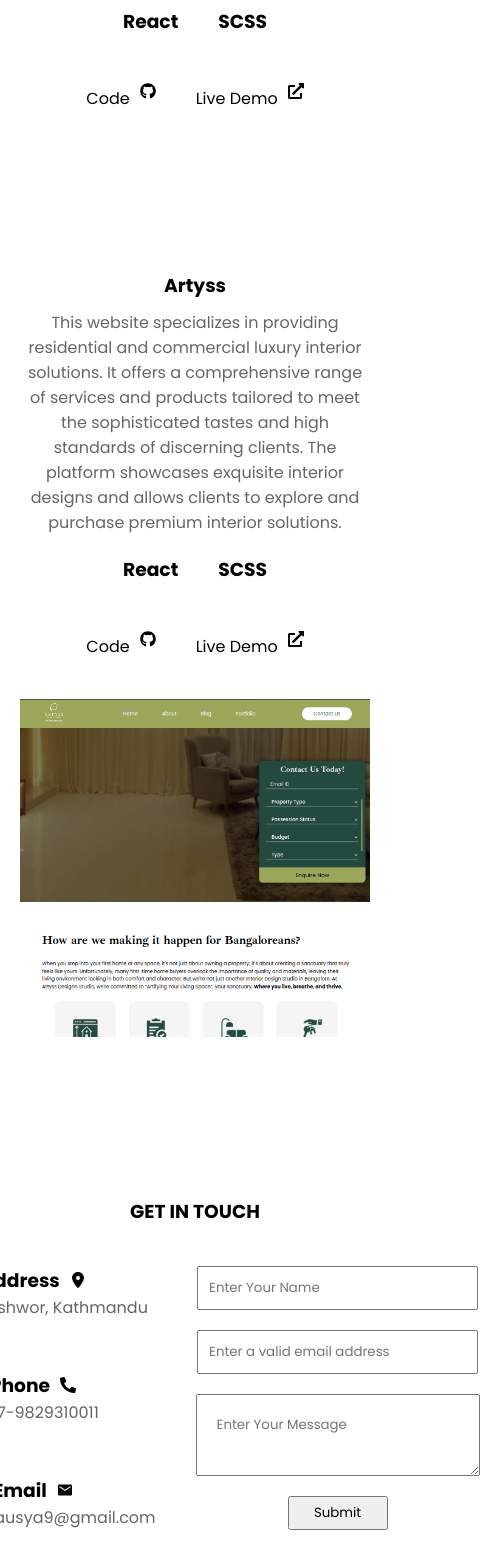
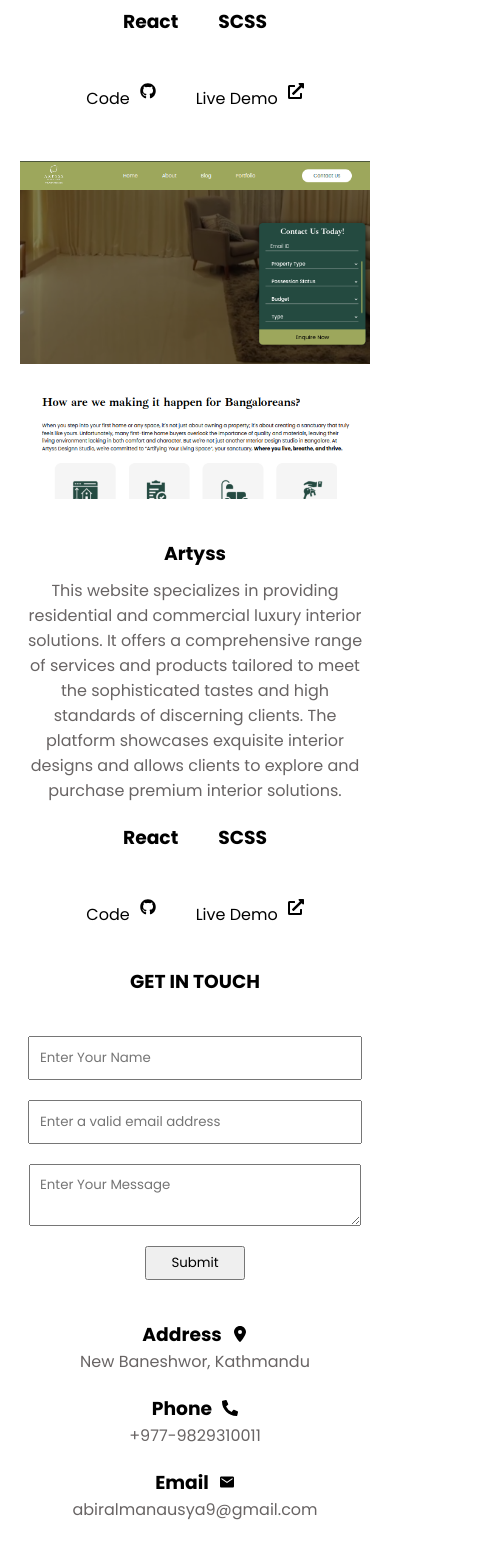
Before and after one commit to SanjeevRoyy/myPortfolio, a React (Vite) app: page / in a window 390 px wide. Shown: the part 2102-3670 px from the top of the page, 480 px wide, since content can reach past the window. Built offline with nearby package versions, Linux system fonts and the light colour scheme; a web font is replaced by a local one.

Commit message:
made responsive contact and portfolio

```diff
--- a/src/pages/Portfolio.jsx
+++ b/src/pages/Portfolio.jsx
@@ -53,7 +53,7 @@
         </div>
       </div>
 
-      <div style={{ marginTop: "120px" }} className="ProjectSection">
+      <div className="ProjectSection MarginUp">
         <div className="ProjectDetails">
           <h3>Artyss</h3>
           <p>
--- a/src/scss/pages/home/_contact.scss
+++ b/src/scss/pages/home/_contact.scss
@@ -1,19 +1,21 @@
 .ContactDiv {
   margin-top: 140px;
-  //    padding: 0px;
-  //    background: whitesmoke;
-  //    text-align: center;
+  @media only screen and (max-width:800px){
+    margin-top: 20px;
+  }
 }
 .Details {
-  // margin-top: 40px;
   display: flex;
   flex-direction: column;
   justify-content: space-between;
   gap: 20px;
   text-align: center;
+
   p {
     color: rgb(104, 100, 100);
   }
+
+
 }
 .AddressSection {
   display: flex;
@@ -28,16 +30,24 @@
   align-items: center;
   input {
     padding: 10px;
-    // height: 30px
   }
   textarea {
-    // height: 70px;
     padding: 20px;
   }
   button {
     padding: 5px;
     width: 100px;
-    // border-radius: 10px;
+  }
+  @media only screen and (max-width:800px){
+    width: 100%;
+    input{
+      text-decoration-style: none;
+      width: 100%;
+    }
+    textarea{
+      padding: 10px;
+      width:100%;
+    }
   }
 }
 .ContactSection {
@@ -45,6 +55,10 @@
   gap: 40px;
   justify-content: center;
   padding: 40px;
+  @media only screen and (max-width:800px){
+    flex-direction: column-reverse;
+
+  }
 }
 .notification {
   position: fixed;
--- a/src/scss/pages/home/_portfolio.scss
+++ b/src/scss/pages/home/_portfolio.scss
@@ -60,3 +60,10 @@
   gap: 10px;
   align-items: center;
 }
+.MarginUp{
+  margin-top: 120px;
+  @media only screen and (max-width:800px){
+    margin-top: 10px;
+    flex-direction: column-reverse;
+  }
+}
```
